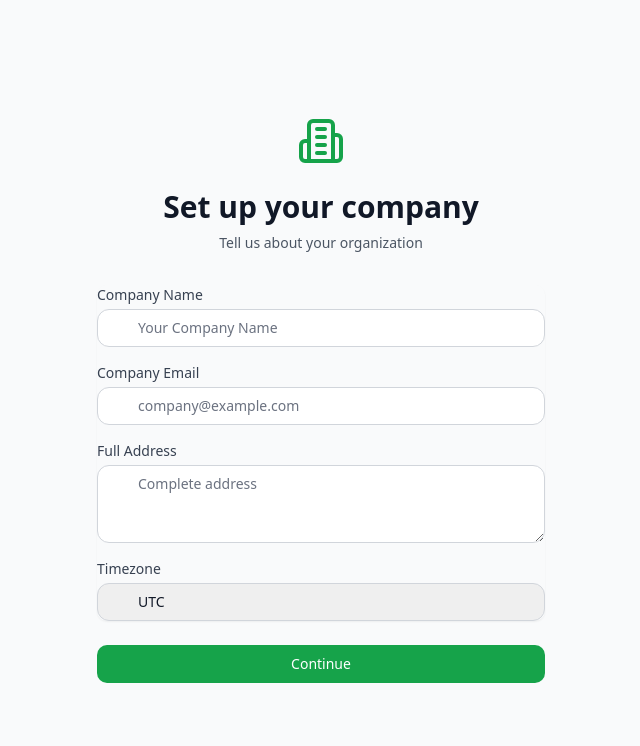
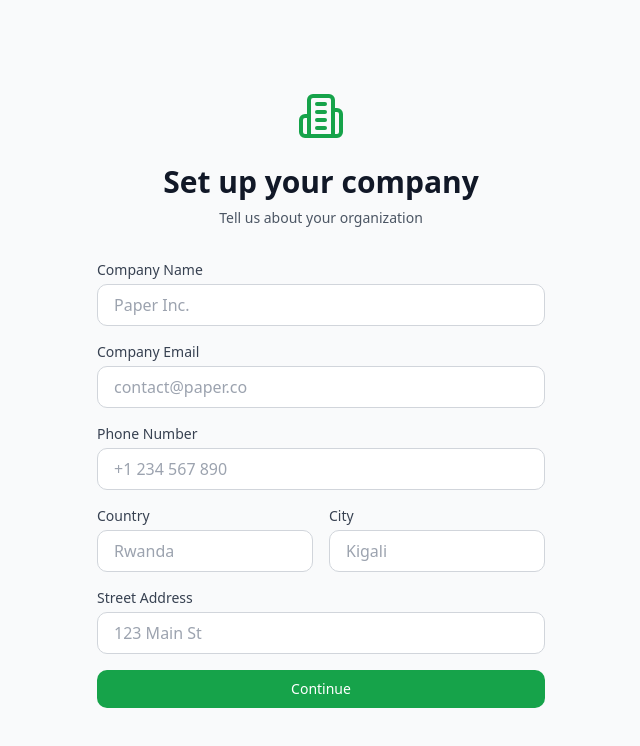
Before and after one commit to jacques-twizeyimana/flexiblex-frontend, a React (Vite) app: page /company-setup in a window 1280 px wide. Shown: the top 746 px of the page, without its empty margins (319-959 px from the left). Built offline with nearby package versions, Linux system fonts and the light colour scheme.

Commit message:
feat: use common styling on all pages and forms

```diff
--- a/src/index.css
+++ b/src/index.css
@@ -61,15 +61,15 @@
 
 @layer components {
   .btn-primary {
-    @apply bg-green-600 text-white px-4 py-2 rounded-lg hover:bg-green-700 transition-colors;
+    @apply bg-green-600 text-white px-6 py-3 rounded-md hover:bg-green-700 transition-colors;
   }
 
   .btn-secondary {
-    @apply bg-gray-200 text-gray-800 px-4 py-2 rounded-lg hover:bg-gray-300 transition-colors;
+    @apply bg-gray-200 text-gray-800 px-6 py-3 rounded-md hover:bg-gray-300 transition-colors;
   }
 
   .input-field {
-    @apply px-4 py-2 border border-gray-300 rounded-lg w-full focus:outline-none focus:ring-2 focus:ring-blue-500;
+    @apply px-4 py-2 border border-gray-300 rounded-md w-full focus:outline-none focus:ring-2 focus:ring-green-500;
   }
 }
 
--- a/src/pages/CompanySetup.tsx
+++ b/src/pages/CompanySetup.tsx
@@ -3,13 +3,15 @@ import { useNavigate } from "react-router-dom";
 import { doc, setDoc } from "firebase/firestore";
 import { db, auth } from "../lib/firebase";
 import { toast } from "react-hot-toast";
-import { Building2, Mail, MapPin, Globe } from "lucide-react";
+import { Building2 } from "lucide-react";
 
 export default function CompanySetup() {
   const [companyName, setCompanyName] = useState("");
   const [companyEmail, setCompanyEmail] = useState("");
+  const [phoneNumber, setPhoneNumber] = useState("");
+  const [country, setCountry] = useState("");
+  const [city, setCity] = useState("");
   const [address, setAddress] = useState("");
-  const [timezone, setTimezone] = useState("UTC");
   const navigate = useNavigate();
 
   const handleSubmit = async (e: React.FormEvent) => {
@@ -23,8 +25,12 @@ export default function CompanySetup() {
       await setDoc(doc(db, "companies", auth.currentUser.uid), {
         name: companyName,
         email: companyEmail,
-        address,
-        timezone,
+        phone: phoneNumber,
+        address: {
+          street: address,
+          city,
+          country,
+        },
         createdAt: new Date().toISOString(),
         ownerId: auth.currentUser.uid,
       });
@@ -51,109 +57,100 @@ export default function CompanySetup() {
           </p>
         </div>
 
-        <form className="mt-8 space-y-6" onSubmit={handleSubmit}>
-          <div className="rounded-md shadow-sm space-y-4">
+        <form className="mt-8 space-y-4" onSubmit={handleSubmit}>
           <div>
-              <label
-                htmlFor="company-name"
-                className="block text-sm font-medium text-gray-700"
-              >
+            <label className="block text-sm font-medium text-gray-700 mb-1">
               Company Name
             </label>
-              <div className="relative mt-1">
-                <div className="absolute inset-y-0 left-0 pl-3 flex items-center pointer-events-none">
-                  <Building2 className="h-5 w-5 text-gray-400" />
-                </div>
             <input
               id="company-name"
               name="company-name"
               type="text"
               required
-                  className="appearance-none rounded-lg relative block w-full pl-10 px-3 py-2 border border-gray-300 placeholder-gray-500 text-gray-900 focus:outline-none focus:ring-green-500 focus:border-green-500 focus:z-10 sm:text-sm"
-                  placeholder="Your Company Name"
+              className="input-field"
+              placeholder="Paper Inc."
               value={companyName}
               onChange={(e) => setCompanyName(e.target.value)}
             />
           </div>
-            </div>
-
           <div>
-              <label
-                htmlFor="company-email"
-                className="block text-sm font-medium text-gray-700"
-              >
+            <label className="block text-sm font-medium text-gray-700 mb-1">
               Company Email
             </label>
-              <div className="relative mt-1">
-                <div className="absolute inset-y-0 left-0 pl-3 flex items-center pointer-events-none">
-                  <Mail className="h-5 w-5 text-gray-400" />
-                </div>
             <input
               id="company-email"
               name="company-email"
               type="email"
               required
-                  className="appearance-none rounded-lg relative block w-full pl-10 px-3 py-2 border border-gray-300 placeholder-gray-500 text-gray-900 focus:outline-none focus:ring-green-500 focus:border-green-500 focus:z-10 sm:text-sm"
-                  placeholder="company@example.com"
+              className="input-field"
+              placeholder="contact@paper.co"
               value={companyEmail}
               onChange={(e) => setCompanyEmail(e.target.value)}
             />
           </div>
-            </div>
+          {/* phone number */}
 
           <div>
-              <label
-                htmlFor="address"
-                className="block text-sm font-medium text-gray-700"
-              >
-                Full Address
+            <label className="block text-sm font-medium text-gray-700 mb-1">
+              Phone Number
             </label>
-              <div className="relative mt-1">
-                <div className="absolute inset-y-0 left-0 pl-3 flex items-center pointer-events-none">
-                  <MapPin className="h-5 w-5 text-gray-400" />
+            <input
+              id="phone-number"
+              name="phone-number"
+              type="tel"
+              required
+              className="input-field"
+              placeholder="+1 234 567 890"
+              value={phoneNumber}
+              onChange={(e) => setPhoneNumber(e.target.value)}
+            />
           </div>
-                <textarea
+          <div className="grid grid-cols-2 gap-4">
+            <div>
+              <label className="block text-sm font-medium text-gray-700 mb-1">
+                Country
+              </label>
+              <input
+                id="country"
+                name="country"
+                type="text"
+                required
+                className="input-field"
+                placeholder="Rwanda"
+                value={country}
+                onChange={(e) => setCountry(e.target.value)}
+              />
+            </div>
+            <div>
+              <label className="block text-sm font-medium text-gray-700 mb-1">
+                City
+              </label>
+              <input
+                id="city"
+                name="city"
+                type="text"
+                required
+                className="input-field"
+                placeholder="Kigali"
+                value={city}
+                onChange={(e) => setCity(e.target.value)}
+              />
+            </div>
+          </div>
+          <div>
+            <label className="block text-sm font-medium text-gray-700 mb-1">
+              Street Address
+            </label>
+            <input
               id="address"
               name="address"
               required
-                  rows={3}
-                  className="appearance-none rounded-lg relative block w-full pl-10 px-3 py-2 border border-gray-300 placeholder-gray-500 text-gray-900 focus:outline-none focus:ring-green-500 focus:border-green-500 focus:z-10 sm:text-sm"
-                  placeholder="Complete address"
+              className="input-field"
+              placeholder="123 Main St"
               value={address}
               onChange={(e) => setAddress(e.target.value)}
             />
           </div>
-            </div>
-
-            <div>
-              <label
-                htmlFor="timezone"
-                className="block text-sm font-medium text-gray-700"
-              >
-                Timezone
-              </label>
-              <div className="relative mt-1">
-                <div className="absolute inset-y-0 left-0 pl-3 flex items-center pointer-events-none">
-                  <Globe className="h-5 w-5 text-gray-400" />
-                </div>
-                <select
-                  id="timezone"
-                  name="timezone"
-                  required
-                  className="appearance-none rounded-lg relative block w-full pl-10 px-3 py-2 border border-gray-300 placeholder-gray-500 text-gray-900 focus:outline-none focus:ring-green-500 focus:border-green-500 focus:z-10 sm:text-sm"
-                  value={timezone}
-                  onChange={(e) => setTimezone(e.target.value)}
-                >
-                  <option value="UTC">UTC</option>
-                  <option value="America/New_York">Eastern Time</option>
-                  <option value="America/Chicago">Central Time</option>
-                  <option value="America/Denver">Mountain Time</option>
-                  <option value="America/Los_Angeles">Pacific Time</option>
-                </select>
-              </div>
-            </div>
-          </div>
-
           <div>
             <button
               type="submit"
--- a/src/pages/InviteTeam.tsx
+++ b/src/pages/InviteTeam.tsx
@@ -1,12 +1,12 @@
-import React, { useState } from 'react';
-import { doc, updateDoc, arrayUnion } from 'firebase/firestore';
-import { db, auth } from '../lib/firebase';
-import { toast } from 'react-hot-toast';
-import { Building2, Users, Plus, X } from 'lucide-react';
-import { useNavigate } from 'react-router-dom';
+import React, { useState } from "react";
+import { doc, updateDoc, arrayUnion } from "firebase/firestore";
+import { db, auth } from "../lib/firebase";
+import { toast } from "react-hot-toast";
+import { Building2, Plus, X } from "lucide-react";
+import { useNavigate } from "react-router-dom";
 
 export default function InviteTeam() {
-  const [emails, setEmails] = useState<string[]>(['']);
+  const [emails, setEmails] = useState<string[]>([""]);
   const navigate = useNavigate();
 
   const handleEmailChange = (index: number, value: string) => {
@@ -16,7 +16,7 @@ export default function InviteTeam() {
   };
 
   const addEmailField = () => {
-    setEmails([...emails, '']);
+    setEmails([...emails, ""]);
   };
 
   const removeEmailField = (index: number) => {
@@ -27,20 +27,21 @@ export default function InviteTeam() {
   const handleSubmit = async (e: React.FormEvent) => {
     e.preventDefault();
     if (!auth.currentUser) {
-      toast.error('Please sign in first');
+      toast.error("Please sign in first");
       return;
     }
 
     try {
-      const validEmails = emails.filter((email) => email.trim() !== '');
-      await updateDoc(doc(db, 'companies', auth.currentUser.uid), {
+      const validEmails = emails.filter((email) => email.trim() !== "");
+      await updateDoc(doc(db, "companies", auth.currentUser.uid), {
         invitedMembers: arrayUnion(...validEmails),
       });
 
-      toast.success('Team members invited successfully!');
-      navigate('/dashboard');
+      toast.success("Team members invited successfully!");
+      navigate("/dashboard");
     } catch (error) {
-      toast.error('Failed to send invitations');
+      toast.error("Failed to send invitations");
+      console.error(error);
     }
   };
 
@@ -59,23 +60,18 @@ export default function InviteTeam() {
           </p>
         </div>
 
-        <form className="mt-8 space-y-6" onSubmit={handleSubmit}>
+        <form className="mt-8 space-y-4" onSubmit={handleSubmit}>
           <div className="space-y-4">
             {emails.map((email, index) => (
               <div key={index} className="flex gap-2">
-                <div className="relative flex-1">
-                  <div className="absolute inset-y-0 left-0 pl-3 flex items-center pointer-events-none">
-                    <Users className="h-5 w-5 text-gray-400" />
-                  </div>
                 <input
                   type="email"
                   required
-                    className="appearance-none rounded-lg relative block w-full pl-10 px-3 py-2 border border-gray-300 placeholder-gray-500 text-gray-900 focus:outline-none focus:ring-green-500 focus:border-green-500 focus:z-10 sm:text-sm"
+                  className="input-field"
                   placeholder="team@example.com"
                   value={email}
                   onChange={(e) => handleEmailChange(index, e.target.value)}
                 />
-                </div>
                 {index > 0 && (
                   <button
                     type="button"
```
Also changed, not shown: src/pages/Benefits.tsx (+37 -32 lines), src/pages/Deductions.tsx (+32 -32 lines), src/pages/Login.tsx (+7 -29 lines), src/pages/Signup.tsx (+33 -63 lines). Lines whose indentation alone changed are shown as unchanged.
